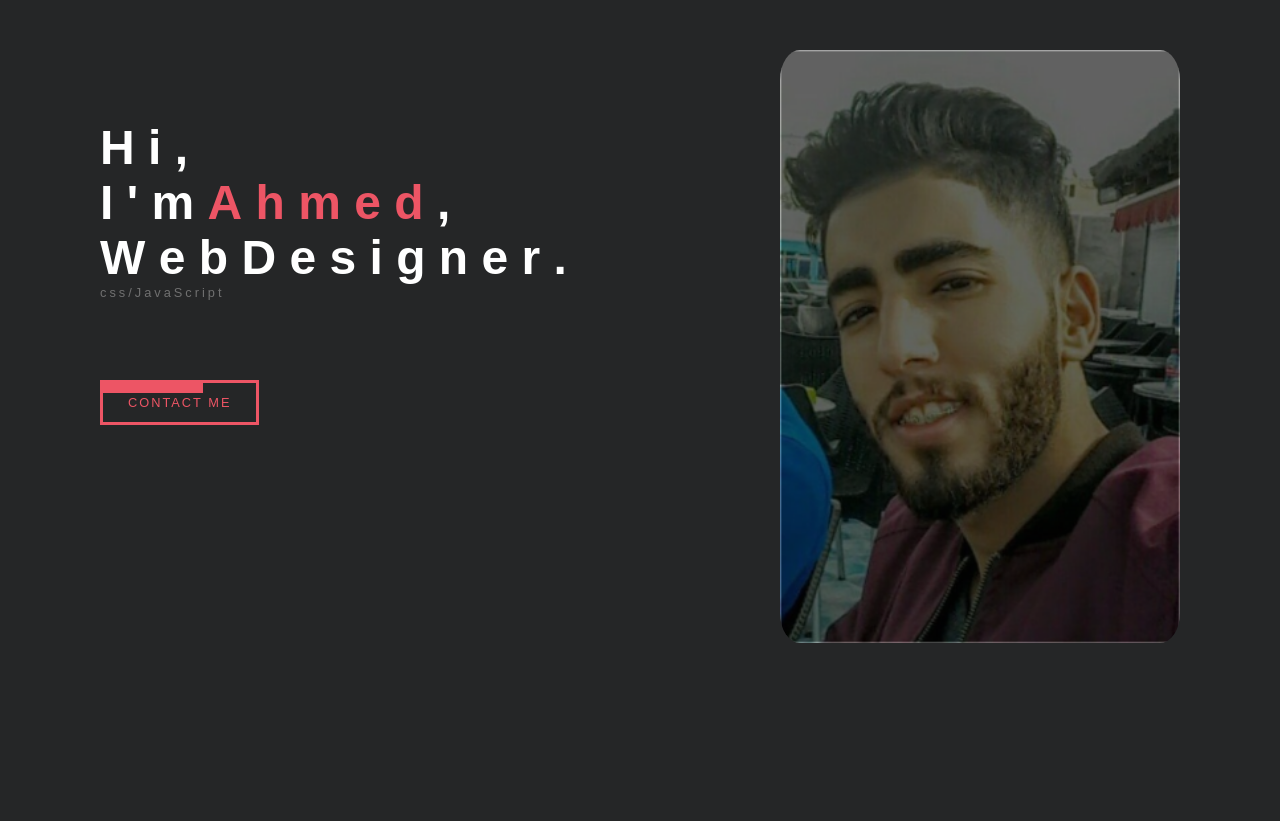
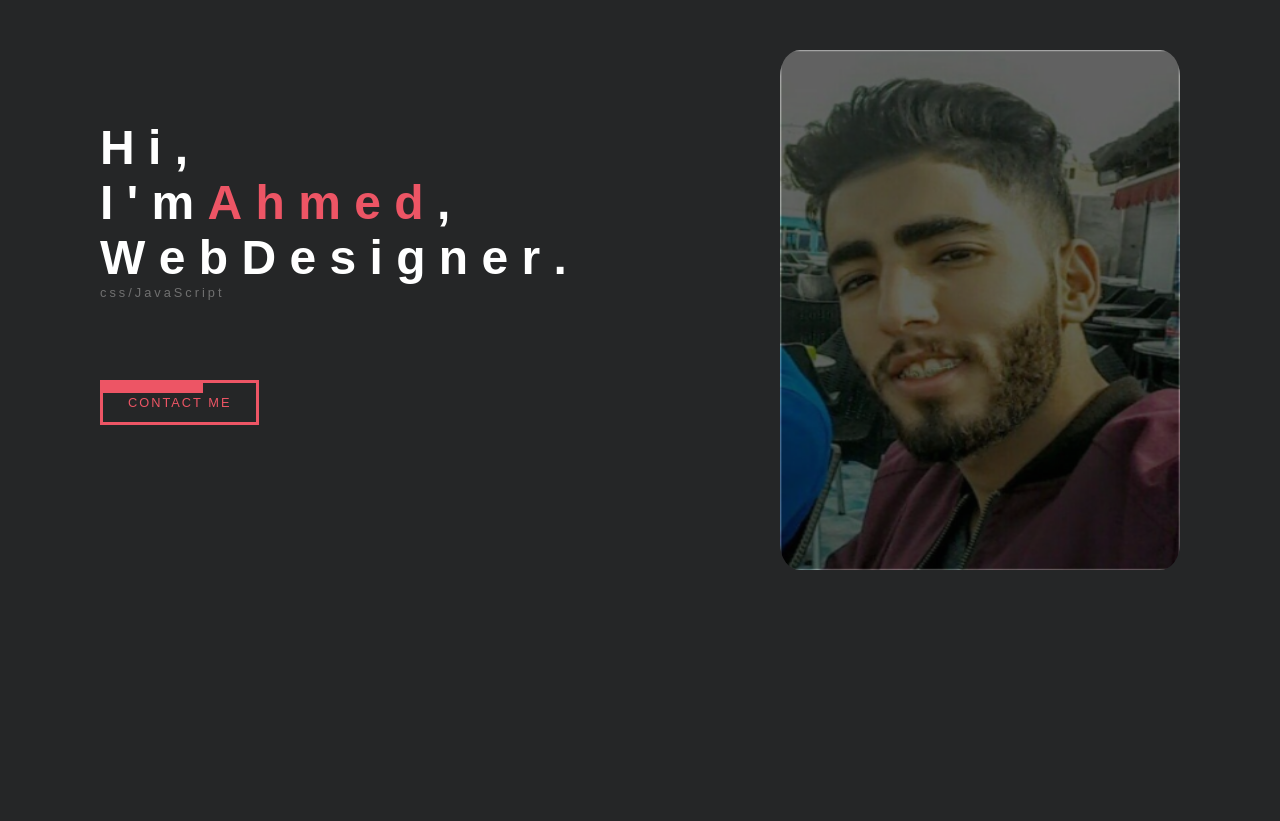
Before and after one commit to ahmedmoutaalim/Ahmed-portfolio, a PHP site: page / in a window 1280 px wide. Shown: the part 118-939 px from the top of the page. Run offline with PHP 8.4, Linux system fonts and the light colour scheme.

Commit message:
modification

```diff
--- a/css/style.css
+++ b/css/style.css
@@ -174,6 +174,7 @@ span.m-left {
     width: 400px;
     margin-top: 50px;
     border-radius: 5%;
+    height:65vh;
 }
 
 
@@ -412,19 +413,25 @@ div[class^='bar-'] {
     outline: none;
     cursor: pointer;
 
+
 }
 
 .work-category .active{
 
     background-color: #ed5565;
 
+
 }
+
+
 
 button.active {
 
     color: #fff;
 
 }
+
+
 
 
 div[class^='category-']{
```
